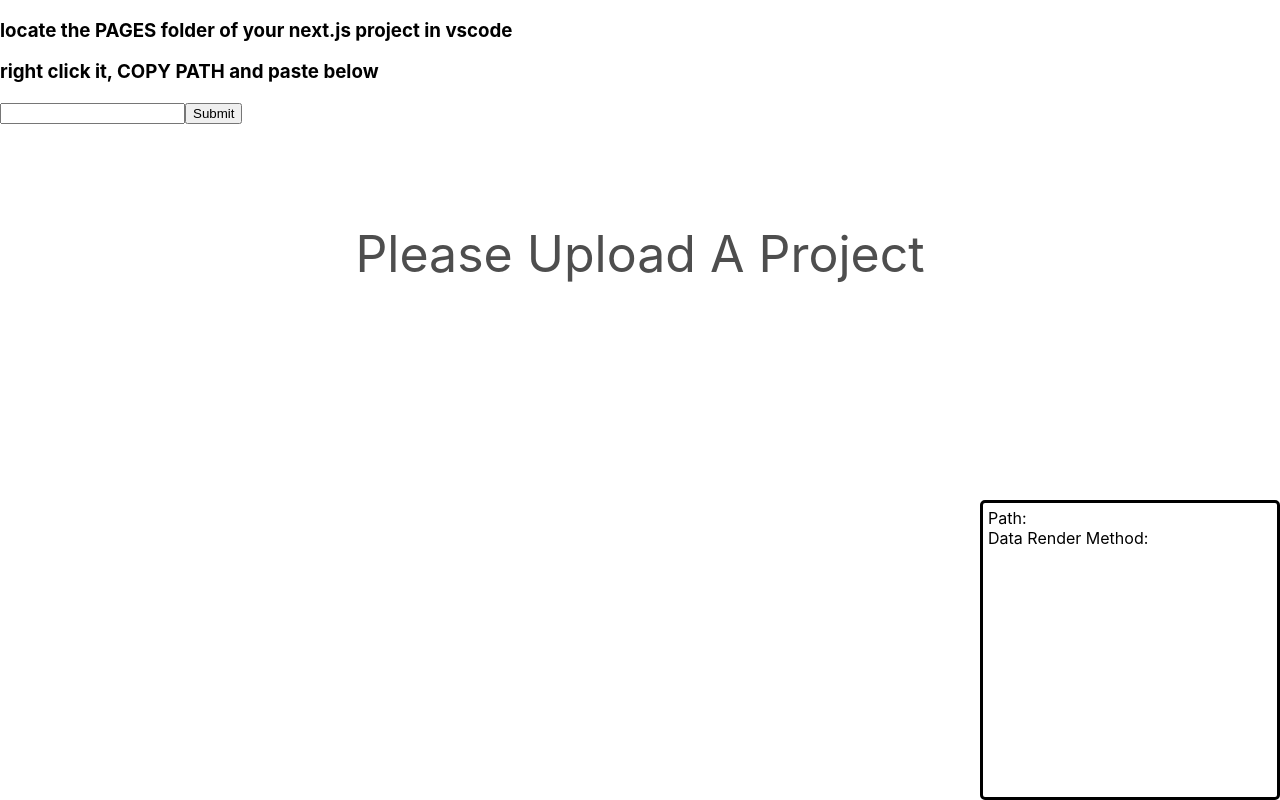
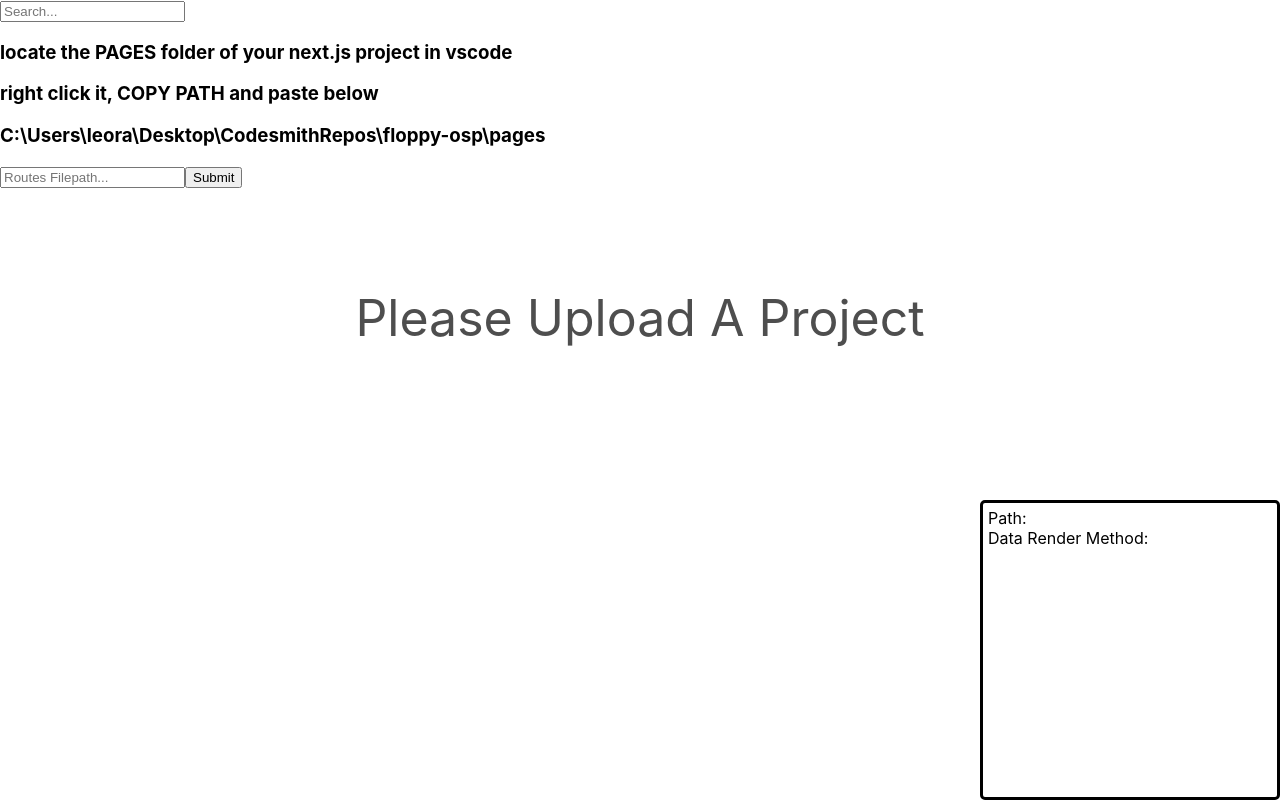
Before and after one commit to oslabs-beta/imaginext, a Next.js app: page / in a window 1280 px wide. Built offline with nearby package versions, Linux system fonts and the light colour scheme.

Commit message:
searchbar displayed

```diff
--- /dev/null
+++ b/components/searchBar.tsx
@@ -0,0 +1,34 @@
+import {useState, useEffect} from 'react';
+import { node } from '../public/types';
+
+export default function SearchBar(props: node ) {
+  const [input, setInput] = useState('');
+
+  const findNode = (data: node): void => {
+    // Search for node
+    if(data.name === input) {
+      //add className to that node
+    } else {
+      //remove className to that node
+    }
+
+    if(data.children !== undefined) {
+      for(let i = 0; i < data.children.length; i++) {
+        findNode(data.children[i])
+      }
+    }
+  }
+
+  useEffect(() => {
+    findNode(props)
+  });
+
+
+  return (
+    <>
+      <div>
+        <input placeholder="Search..." onChange={(event: Event) => {setInput(event.target.value); console.log(input);}}/>
+      </div>
+    </>
+  )
+}
--- a/pages/api/data.ts
+++ b/pages/api/data.ts
@@ -30,10 +30,10 @@ export default function handler(
 ) {
 
   function traverseDir(dir:string) {
-    const arr:object[] = [];
+    const arr: object[] = [];
     fs.readdirSync(dir).forEach((file : string) => {
       const fullPath = path.join(dir, file);
-      const obj:newObj = {
+      const obj: newObj = {
         name: file,
         attributes: {
           path: fullPath,
--- a/pages/index.tsx
+++ b/pages/index.tsx
@@ -1,9 +1,10 @@
 import Head from 'next/head'
 import Image from 'next/image'
+import SearchBar from '../components/searchBar'
 import styles from '../styles/Home.module.css'
 import Tree from 'react-d3-tree'
 import { useState, useRef, useEffect } from 'react'
-import { inputData, child, attribute, attributes } from '../public/types'
+import { node, attribute, attributes } from '../public/types'
 import InfoPanel from '../components/infoPanel'
 
 /**
@@ -83,7 +84,7 @@ export default function Home() {
 
 
 
-  const getDynamicPathClass = ({ source, target }, orientation) => {
+  const getDynamicPathClass = ({ source, target }) => {
     if (!target.children) {
       // Target node has no children -> this link leads to a leaf node.
       return 'link__to-leaf';
@@ -93,7 +94,7 @@ export default function Home() {
     return 'link__to-branch';
   };
 
-  const separateData = (obj: inputData) => {
+  const separateData = (obj: node) => {
     attributes[obj.name] = obj.attributes;
     console.log("separateData attributes", attributes);
 
@@ -139,10 +140,12 @@ export default function Home() {
   return (
     <>
       <div ref={treeContainerRef} style={{ height: '100vh', overflow: "hidden" }}>
+        <SearchBar />
         <h3>locate the PAGES folder of your next.js project in vscode</h3>
         <h3>right click it, COPY PATH and paste below</h3>
+        <h3>C:\Users\leora\Desktop\CodesmithRepos\floppy-osp\pages</h3>
         <form onSubmit={onSubmit}>
-          <input ref={inputPath}></input>
+          <input placeholder="Routes Filepath..." ref={inputPath}></input>
           <button type='submit'>Submit</button>
         </form>
         <div className="info-panel">
```
Also changed, not shown: public/types.ts (+2 -8 lines).
